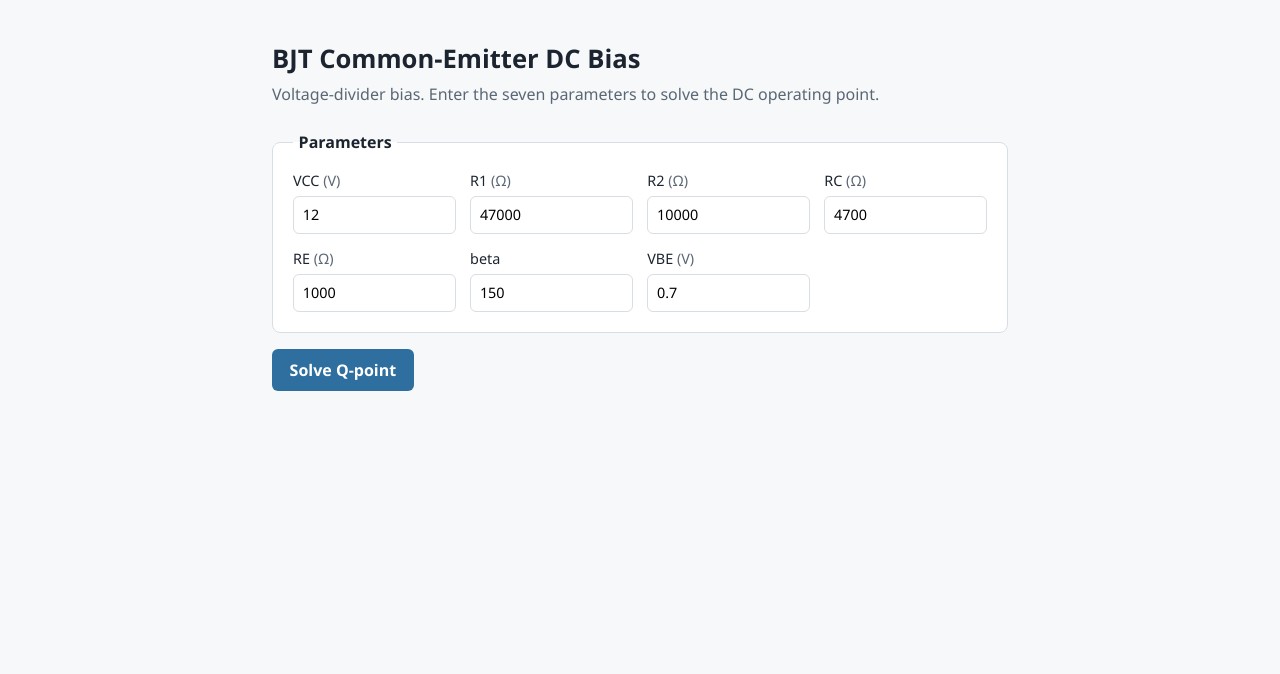
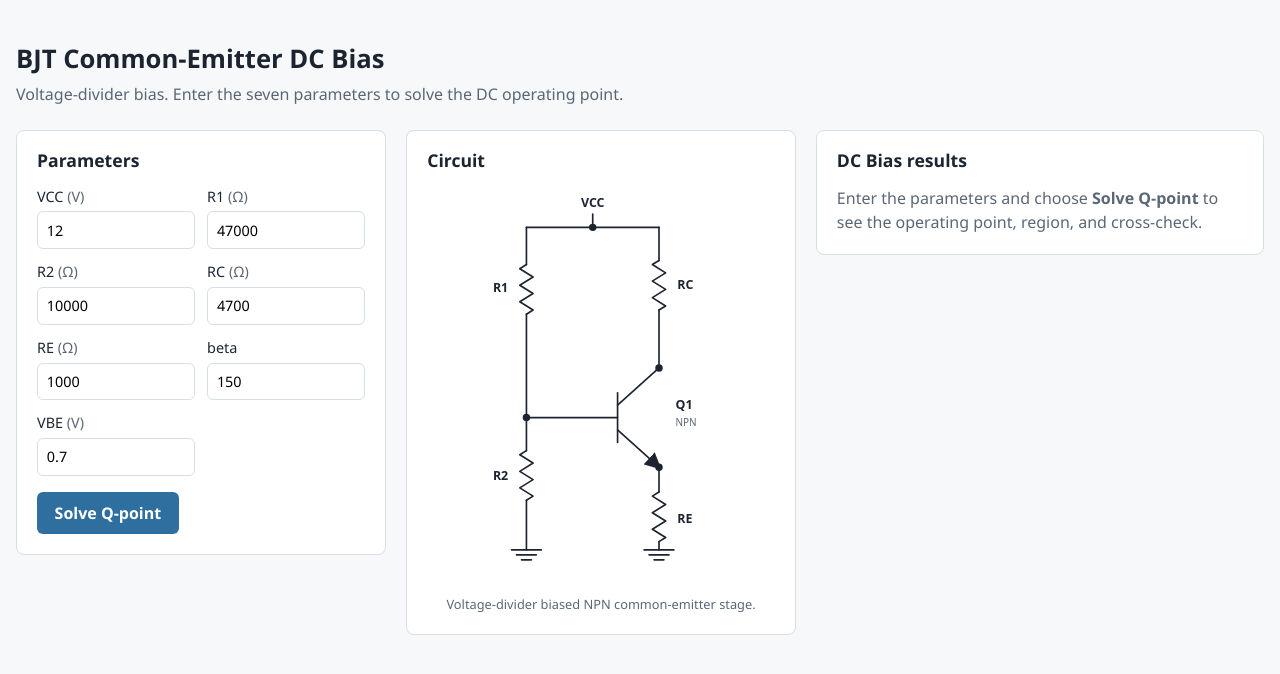
Before and after one commit to Thanarit12345/eng29-2121-git-lab01, a Flask app: page / in a window 1280 px wide. Shown: the top 674 px of the page. Run offline with Flask 3, Linux system fonts and the light colour scheme.

Commit message:
feat: add three-column layout with BJT circuit diagram

```diff
--- a/static/style.css
+++ b/static/style.css
@@ -19,8 +19,12 @@ body {
 }
 
 main {
-  max-width: 46rem;
+  max-width: 82rem;
   margin: 0 auto;
+}
+
+.page-header {
+  margin-bottom: 1.5rem;
 }
 
 h1 {
@@ -41,23 +45,27 @@ h2 {
   color: var(--muted);
 }
 
-fieldset {
-  margin: 0;
+.workspace {
+  display: grid;
+  grid-template-columns: minmax(0, 0.95fr) minmax(0, 1fr) minmax(0, 1.15fr);
+  gap: 1.25rem;
+  align-items: start;
+}
+
+.panel {
+  margin-top: 0;
   padding: 1rem 1.25rem 1.25rem;
   border: 1px solid var(--line);
   border-radius: 8px;
   background: #fff;
 }
 
-legend {
-  padding: 0 0.35rem;
-  font-weight: 600;
-}
+.panel h2 { margin-top: 0; }
 
 .grid {
   display: grid;
-  grid-template-columns: repeat(auto-fit, minmax(9rem, 1fr));
-  gap: 0.9rem;
+  grid-template-columns: repeat(2, minmax(0, 1fr));
+  gap: 0.75rem;
 }
 
 label {
@@ -98,12 +106,51 @@ button {
 
 button:hover { background: #275d85; }
 
-section {
-  margin-top: 1.75rem;
-  padding: 1rem 1.25rem 1.25rem;
-  border: 1px solid var(--line);
-  border-radius: 8px;
-  background: #fff;
+.circuit {
+  margin: 0;
+}
+
+.circuit img {
+  display: block;
+  width: 100%;
+  max-width: 22rem;
+  height: auto;
+  margin: 0 auto;
+}
+
+.circuit figcaption {
+  margin-top: 0.75rem;
+  color: var(--muted);
+  font-size: 0.8rem;
+  text-align: center;
+}
+
+.crosscheck {
+  margin-top: 1.25rem;
+  padding-top: 1rem;
+  border-top: 1px solid var(--line);
+}
+
+.crosscheck h3 {
+  margin: 0 0 0.5rem;
+  font-size: 0.8rem;
+  text-transform: uppercase;
+  letter-spacing: 0.04em;
+  color: var(--muted);
+}
+
+.placeholder {
+  margin: 0;
+  color: var(--muted);
+}
+
+.panel-results table {
+  font-size: 0.9rem;
+}
+
+.panel-results th,
+.panel-results td {
+  padding: 0.35rem 0.4rem;
 }
 
 table {
@@ -156,3 +203,29 @@ tr:last-child td { border-bottom: 0; }
   background: #fdf6ec;
   color: #7c4a06;
 }
+
+@media (max-width: 1100px) {
+  .workspace {
+    grid-template-columns: repeat(2, minmax(0, 1fr));
+  }
+
+  .panel-results {
+    grid-column: 1 / -1;
+  }
+}
+
+@media (max-width: 720px) {
+  .workspace {
+    grid-template-columns: minmax(0, 1fr);
+  }
+
+  .panel-results {
+    grid-column: auto;
+  }
+}
+
+@media (max-width: 440px) {
+  .grid {
+    grid-template-columns: minmax(0, 1fr);
+  }
+}
--- a/templates/index.html
+++ b/templates/index.html
@@ -8,8 +8,10 @@
 </head>
 <body>
 <main>
+  <header class="page-header">
     <h1>BJT Common-Emitter DC Bias</h1>
     <p class="lede">Voltage-divider bias. Enter the seven parameters to solve the DC operating point.</p>
+  </header>
 
   {% if errors %}
   <ul class="errors">
@@ -17,9 +19,10 @@
   </ul>
   {% endif %}
 
+  <div class="workspace">
+    <section class="panel panel-inputs" aria-labelledby="inputs-title">
+      <h2 id="inputs-title">Parameters</h2>
       <form method="post" action="/">
-    <fieldset>
-      <legend>Parameters</legend>
         <div class="grid">
           {% for key, label, unit in fields %}
           <label for="{{ key }}">
@@ -28,13 +31,21 @@
           </label>
           {% endfor %}
         </div>
-    </fieldset>
         <button type="submit">Solve Q-point</button>
       </form>
+    </section>
 
+    <section class="panel panel-diagram" aria-labelledby="diagram-title">
+      <h2 id="diagram-title">Circuit</h2>
+      <figure class="circuit">
+        <img src="{{ url_for('static', filename='bjt-circuit.svg') }}" alt="NPN BJT common-emitter amplifier with voltage-divider bias: R1 and R2 set the base voltage, RC is the collector load, and RE is the emitter resistor.">
+        <figcaption>Voltage-divider biased NPN common-emitter stage.</figcaption>
+      </figure>
+    </section>
+
+    <section class="panel panel-results" aria-labelledby="results-title">
       {% if point %}
-  <section class="results">
-    <h2>Q-point <span class="badge region-{{ point.region }}">{{ point.region|capitalize }}</span></h2>
+      <h2 id="results-title">Q-point <span class="badge region-{{ point.region }}">{{ point.region|capitalize }}</span></h2>
       <table>
         <thead><tr><th>Quantity</th><th>Value</th></tr></thead>
         <tbody>
@@ -48,10 +59,9 @@
           <tr><td>PQ</td><td>{{ point.pq_w|power }}</td></tr>
         </tbody>
       </table>
-  </section>
 
-  <section class="crosscheck">
-    <h2>Independent cross-check</h2>
+      <div class="crosscheck">
+        <h3>Independent cross-check</h3>
         <table>
           <thead><tr><th>Quantity</th><th>Exact (Thevenin)</th><th>Approximate</th></tr></thead>
           <tbody>
@@ -61,8 +71,13 @@
           </tbody>
         </table>
         {% for warning in warnings %}<p class="warning">{{ warning }}</p>{% endfor %}
+      </div>
+      {% else %}
+      <h2 id="results-title">DC Bias results</h2>
+      <p class="placeholder">Enter the parameters and choose <strong>Solve Q-point</strong> to see the operating point, region, and cross-check.</p>
+      {% endif %}
     </section>
-  {% endif %}
+  </div>
 </main>
 </body>
 </html>
```
Also changed, not shown: tests/test_app.py (+34 -0 lines), static/bjt-circuit.svg (added). Lines whose indentation alone changed are shown as unchanged.
